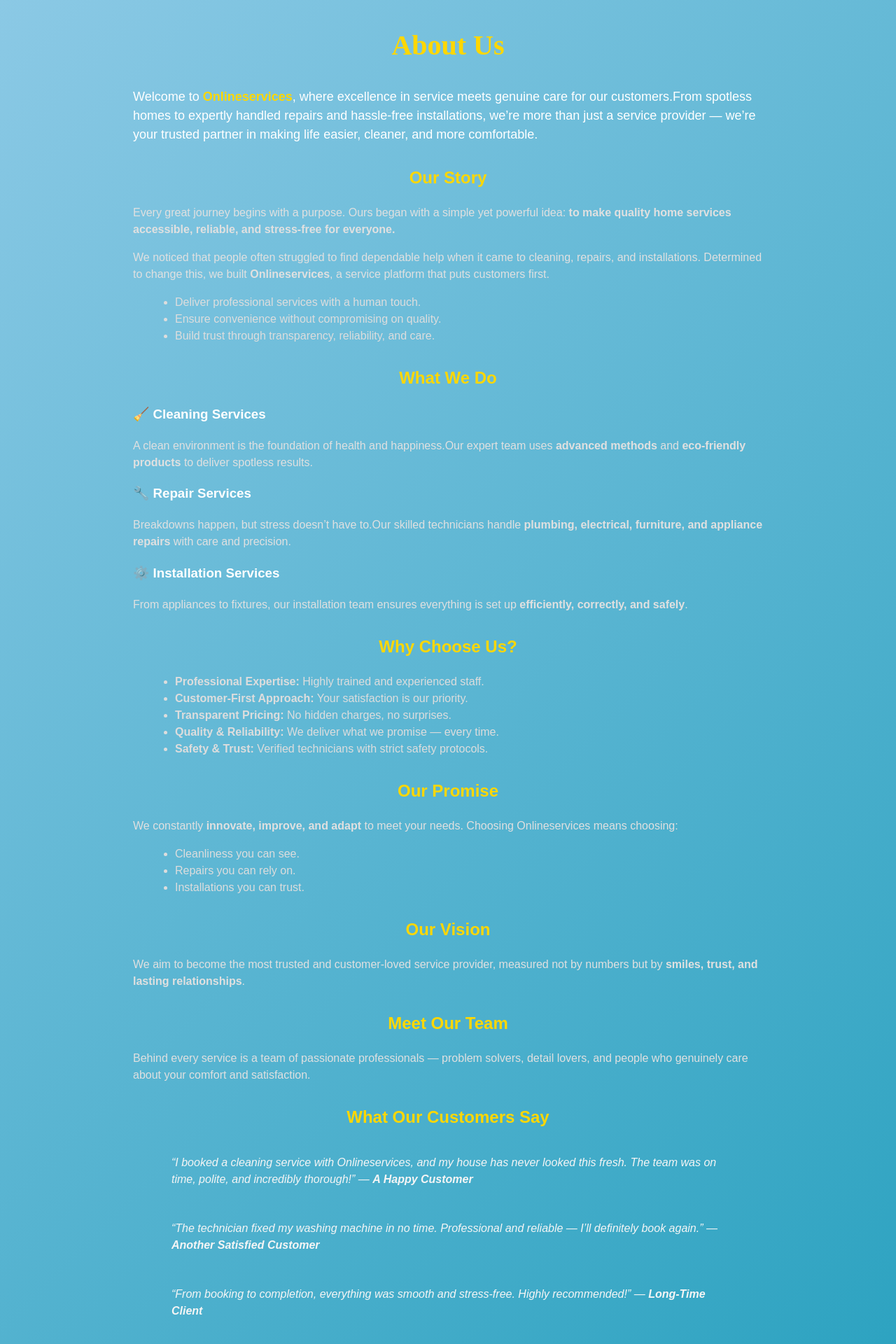
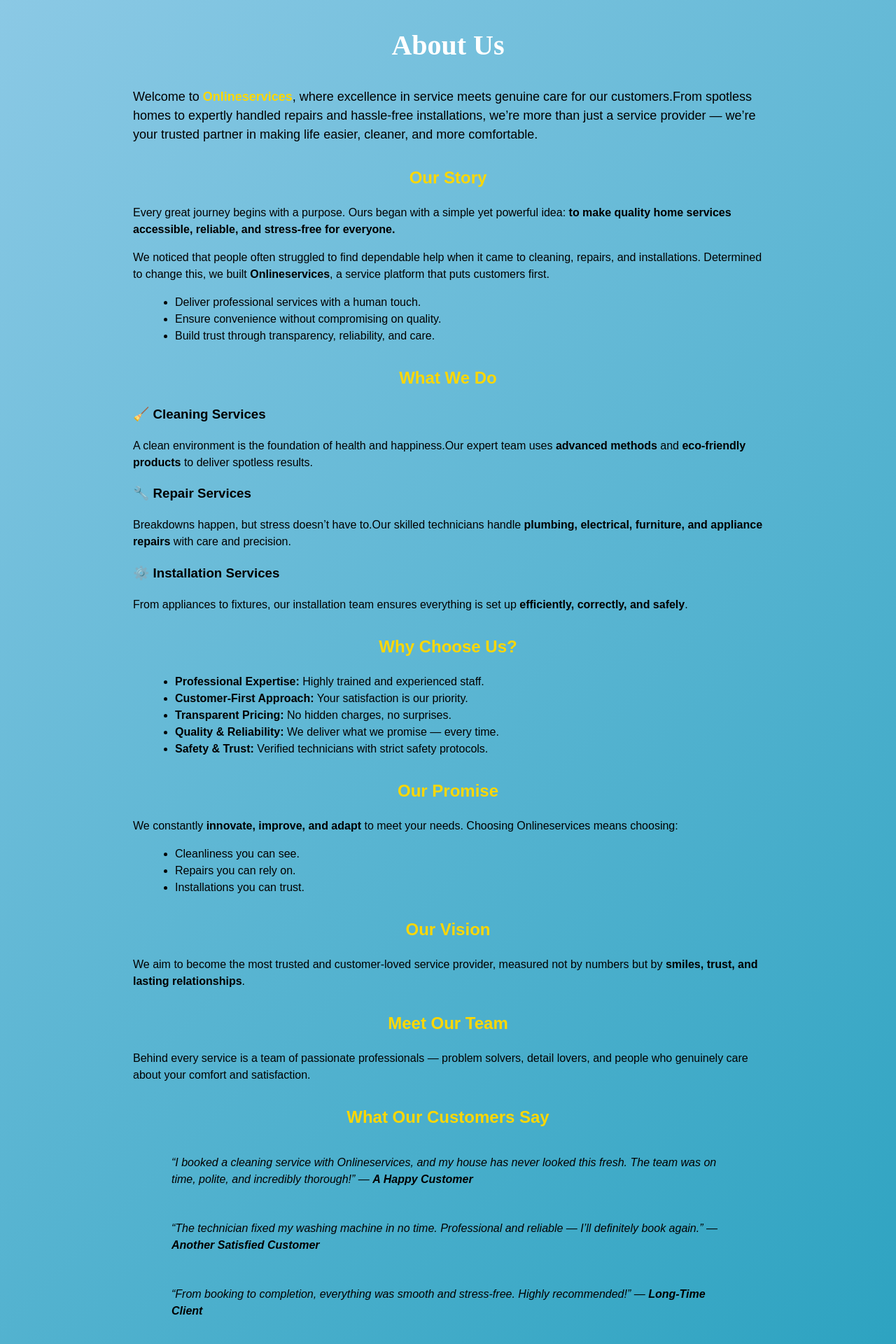
Before and after one commit to manikanta514-bit/Onlineservices, a React (Create React App) app: page /about in a window 1280 px wide. Shown: the part 100-2020 px from the top of the page at 70% size. Built offline with nearby package versions, Linux system fonts and the light colour scheme; no server answers.

Commit message:
go go go

```diff
--- a/src/App.css
+++ b/src/App.css
@@ -418,7 +418,7 @@ body {
   font-family: 'Times New Roman', Times, serif;
 }
 .page-content h1 {
-  color: #FB8500; /* UT orange */
+  color: #ffffff; /* UT orange */
   font-family: 'Times New Roman', Times, serif;
 }
 .mani-intro {
--- a/src/components/About.js
+++ b/src/components/About.js
@@ -8,24 +8,24 @@ const About = () => {
       className="page-content"
       style={{padding: "40px",maxWidth: "900px",margin: "auto",fontFamily: "Arial, sans-serif",lineHeight:"1.5",color: "#f0f0f0", }}>
       <h1 style={{
-          textAlign: "center",color: "gold",marginBottom: "30px",fontSize: "40px"}}>About Us</h1>
-      <p style={{ fontSize: "18px", marginBottom: "20px", color: "#ffffff" }}>
+          textAlign: "center",color: "white",marginBottom: "30px",fontSize: "40px"}}>About Us</h1>
+      <p style={{ fontSize: "18px", marginBottom: "20px", color: "#000000ff" }}>
         Welcome to <strong style={{ color: "gold" }}>Onlineservices</strong>, where excellence in service meets genuine care for our customers.From spotless homes to expertly handled repairs and hassle‑free installations, we’re more than just a service provider — we’re your trusted partner in making life easier, cleaner, and more comfortable.</p>
       <h2 style={{ color: "gold", marginTop: "30px" }}>Our Story</h2>
-      <p style={{ color: "#e0e0e0" }}>Every great journey begins with a purpose. Ours began with a simple yet powerful idea: <strong> to make quality home services accessible, reliable, and stress‑free for everyone.</strong></p>
-      <p style={{ color: "#e0e0e0" }}>We noticed that people often struggled to find dependable help when it came to cleaning, repairs, and installations. Determined to change this, we built <strong> Onlineservices</strong>, a service platform that puts customers first.</p>
-      <ul style={{ marginLeft: "20px", marginTop: "10px", marginBottom: "20px", color: "#ddd" }}>
+      <p style={{ color: "#000000ff" }}>Every great journey begins with a purpose. Ours began with a simple yet powerful idea: <strong> to make quality home services accessible, reliable, and stress‑free for everyone.</strong></p>
+      <p style={{ color: "#000000ff" }}>We noticed that people often struggled to find dependable help when it came to cleaning, repairs, and installations. Determined to change this, we built <strong> Onlineservices</strong>, a service platform that puts customers first.</p>
+      <ul style={{ marginLeft: "20px", marginTop: "10px", marginBottom: "20px", color: "#000000ff" }}>
         <li> Deliver professional services with a human touch.</li><li> Ensure convenience without compromising on quality.</li><li> Build trust through transparency, reliability, and care.</li>
       </ul>
       <h2 style={{ color: "gold", marginTop: "30px" }}>What We Do</h2>
-      <h3 style={{ color: "#ffffff" }}>🧹 Cleaning Services</h3>
-      <p style={{ color: "#e0e0e0" }}>A clean environment is the foundation of health and happiness.Our expert team uses <strong>advanced methods</strong> and <strong>eco‑friendly products</strong> to deliver spotless results.</p>
-      <h3 style={{ color: "#ffffff" }}>🔧 Repair Services</h3>
-      <p style={{ color: "#e0e0e0" }}>Breakdowns happen, but stress doesn’t have to.Our skilled technicians handle <strong>plumbing, electrical, furniture, and appliance repairs</strong> with care and precision.</p>
-      <h3 style={{ color: "#ffffff" }}>⚙️ Installation Services</h3>
-      <p style={{ color: "#e0e0e0" }}>From appliances to fixtures, our installation team ensures everything is set up <strong>efficiently, correctly, and safely</strong>.</p>
+      <h3 style={{ color: "#000000ff" }}>🧹 Cleaning Services</h3>
+      <p style={{ color: "#000000ff" }}>A clean environment is the foundation of health and happiness.Our expert team uses <strong>advanced methods</strong> and <strong>eco‑friendly products</strong> to deliver spotless results.</p>
+      <h3 style={{ color: "#000000ff" }}>🔧 Repair Services</h3>
+      <p style={{ color: "#000000ff" }}>Breakdowns happen, but stress doesn’t have to.Our skilled technicians handle <strong>plumbing, electrical, furniture, and appliance repairs</strong> with care and precision.</p>
+      <h3 style={{ color: "#000000ff" }}>⚙️ Installation Services</h3>
+      <p style={{ color: "#000000ff" }}>From appliances to fixtures, our installation team ensures everything is set up <strong>efficiently, correctly, and safely</strong>.</p>
       <h2 style={{ color: "gold", marginTop: "30px" }}>Why Choose Us?</h2>
-      <ul style={{ marginLeft: "20px", marginBottom: "20px", color: "#ddd" }}>
+      <ul style={{ marginLeft: "20px", marginBottom: "20px", color: "#000000ff" }}>
         <li><strong>Professional Expertise:</strong> Highly trained and experienced staff.</li>
         <li><strong>Customer‑First Approach:</strong> Your satisfaction is our priority.</li>
         <li><strong>Transparent Pricing:</strong> No hidden charges, no surprises.</li>
@@ -34,48 +34,48 @@ const About = () => {
       </ul>
 
       <h2 style={{ color: "gold", marginTop: "30px" }}>Our Promise</h2>
-      <p style={{ color: "#e0e0e0" }}>
+      <p style={{ color: "#000000ff" }}>
         We constantly <strong>innovate, improve, and adapt</strong> to meet your needs.
         Choosing Onlineservices means choosing:
       </p>
-      <ul style={{ marginLeft: "20px", color: "#ddd" }}>
+      <ul style={{ marginLeft: "20px", color: "#000000ff" }}>
         <li> Cleanliness you can see.</li>
         <li> Repairs you can rely on.</li>
         <li> Installations you can trust.</li>
       </ul>
 
       <h2 style={{ color: "gold", marginTop: "30px" }}>Our Vision</h2>
-      <p style={{ color: "#e0e0e0" }}>
+      <p style={{ color: "#000000ff" }}>
         We aim to become the most trusted and customer‑loved service provider,
         measured not by numbers but by <strong>smiles, trust, and lasting relationships</strong>.
       </p>
 
       <h2 style={{ color: "gold", marginTop: "30px" }}>Meet Our Team</h2>
-      <p style={{ color: "#e0e0e0" }}>
+      <p style={{ color: "#000000ff" }}>
         Behind every service is a team of passionate professionals — problem solvers,
         detail lovers, and people who genuinely care about your comfort and satisfaction.
       </p>
 
       <h2 style={{ color: "gold", marginTop: "30px" }}>What Our Customers Say</h2>
-      <blockquote style={{ fontStyle: "italic", padding: "15px", color: "#f5f5f5" }}>
+      <blockquote style={{ fontStyle: "italic", padding: "15px", color: "#000000ff" }}>
         “I booked a cleaning service with Onlineservices, and my house has never looked this fresh.
         The team was on time, polite, and incredibly thorough!” — <strong>A Happy Customer</strong>
       </blockquote>
-      <blockquote style={{ fontStyle: "italic", padding: "15px", color: "#f5f5f5" }}>
+      <blockquote style={{ fontStyle: "italic", padding: "15px", color: "#000000ff" }}>
         “The technician fixed my washing machine in no time. Professional and reliable — I’ll definitely book again.” — <strong>Another Satisfied Customer</strong>
       </blockquote>
-      <blockquote style={{ fontStyle: "italic", padding: "15px", color: "#f5f5f5" }}>
+      <blockquote style={{ fontStyle: "italic", padding: "15px", color: "#000000ff" }}>
         “From booking to completion, everything was smooth and stress‑free. Highly recommended!” — <strong>Long‑Time Client</strong>
       </blockquote>
 
       <h2 style={{ color: "gold", marginTop: "30px" }}>Moving Forward Together</h2>
-      <p style={{ color: "#e0e0e0" }}>
+      <p style={{ color: "#000000ff" }}>
         Every time you choose <strong>Onlineservices</strong>, you’re not just hiring a service —
         you’re joining a <strong>community built on trust, care, and excellence</strong>.
       </p>
 
       <h2 style={{ color: "gold", marginTop: "30px" }}>A Final Word</h2>
-      <p style={{ color: "#e0e0e0" }}>
+      <p style={{ color: "#000000ff" }}>
         Life is busy, and time is precious. Let us take care of the cleaning, repairing,
         and installing, so you can focus on what truly matters.
       </p>
```
